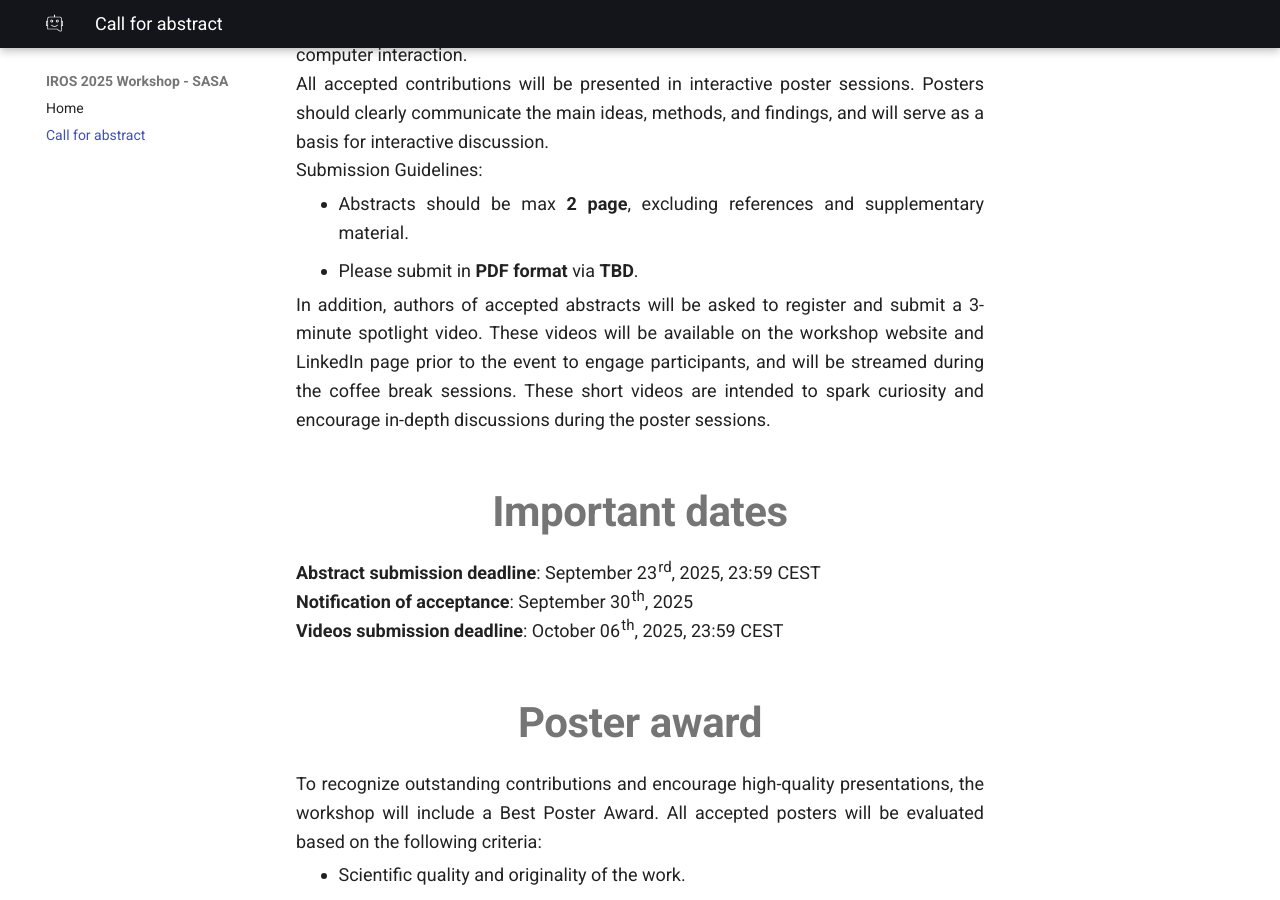
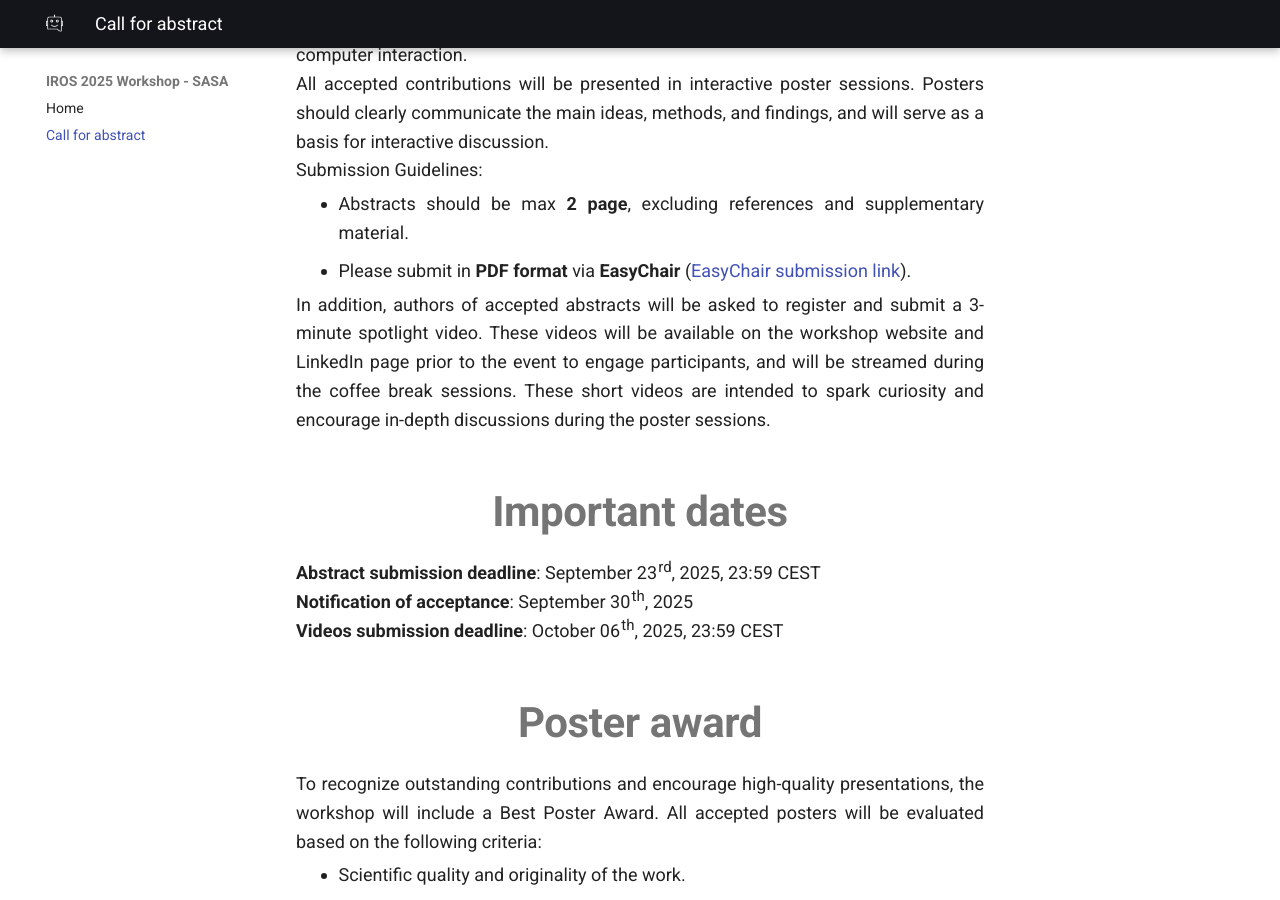
Before and after one commit to sssa-teleoperation/workshop, an MkDocs documentation site: the page built from docs/call-for-abstract.md, in a window 1280 px wide and 900 px high, scrolled down 564 px. Built offline with MkDocs 1.6.1 and Material for MkDocs 9.7.7, drawn with Linux system fonts in a browser that asks for light colours.

Commit message:
update link easychair

```diff
--- a/docs/call-for-abstract.md
+++ b/docs/call-for-abstract.md
@@ -16,7 +16,7 @@ All accepted contributions will be presented in interactive poster sessions. Pos
 Submission Guidelines: <br>
 <ul style="margin-top: 5px; margin-left: 20px; margin-bottom: 5px; list-style-type: disc;">
     <li> Abstracts should be max <span style="font-weight: bold">2 page</span>, excluding references and supplementary material.</li>
-    <li> Please submit in <span style="font-weight: bold">PDF format</span> via <span style="font-weight: bold">TBD</span>.</li>
+    <li> Please submit in <span style="font-weight: bold">PDF format</span> via <span style="font-weight: bold">EasyChair</span> (<a href="https://easychair.org/conferences/?conf=sasa2025" target="_blank">EasyChair submission link</a>).</li>
 </ul>
 
 In addition, authors of accepted abstracts will be asked to register and submit a 3-minute spotlight video. These videos will be available on the workshop website and LinkedIn page prior to the event to engage participants, and will be streamed during the coffee break sessions. These short videos are intended to spark curiosity and encourage in-depth discussions during the poster sessions. <br>
```
